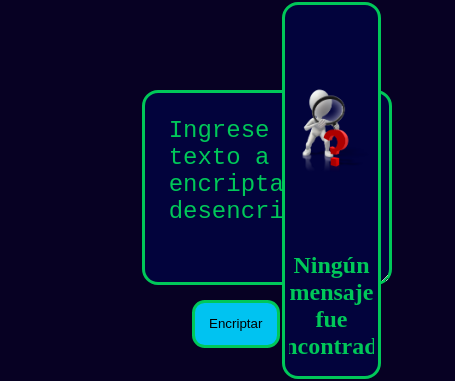
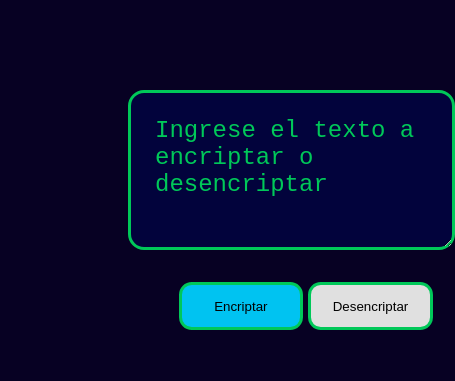
Before and after one commit to JCGIRALDOGIRALDO/TextEncryptor, a website: page index.html in a window 390 px wide. Shown: the part 186-567 px from the top of the page, 455 px wide, since content can reach past the window. Drawn offline with Linux system fonts and the light colour scheme.

Commit message:
se le empezo a dar diseño responsivo

```diff
--- a/assets/src/scss/base/reset.scss
+++ b/assets/src/scss/base/reset.scss
@@ -4,29 +4,34 @@
   margin: 0;
   padding: 0;
 }
+
 html,
 body {
   background-color: $primary-color;
 }
+
 .container {
   width: 100%;
   display: flex;
   flex-direction: column;
 }
+
 .header-content {
   width: 100%;
   display: flex;
   flex-direction: row;
+
   &__image {
     width: 6rem;
   }
+
   &__title {
     color: $secondary-color;
-
     width: 95%;
     margin: 2rem auto auto 7rem;
   }
 }
+
 .display-container {
   width: 100%;
   height: auto;
@@ -35,3 +40,18 @@ body {
   justify-content: center;
   align-content: center;
 }
+
+@media (max-width: 1000px) {
+  .header-content {
+    &__title {
+      display: flex;
+      flex-direction: column;
+    }
+  }
+
+  .display-container {
+    width: 100%;
+    display: flex;
+    flex-direction: column;
+  }
+}
--- a/assets/src/scss/layout/aside.scss
+++ b/assets/src/scss/layout/aside.scss
@@ -8,34 +8,24 @@
   flex-direction: column;
   justify-content: right;
 
-  //Estilosparaelsubcontenedordeaside&__display-section:;
+  // Estilos para el subcontenedor de aside__display-section
   &__display-section {
     width: 80%;
     margin: 0.5rem auto;
     height: 100%;
     border-radius: 1rem;
-    -webkit-border-radius: 1rem;
-    -moz-border-radius: 1rem;
-    -ms-border-radius: 1rem;
-    -o-border-radius: 1rem;
-    margin: 0.5rem auto;
     border: 0.2rem solid $accent-color;
-    border-radius: 1rem;
-    -webkit-border-radius: 1rem;
-    -moz-border-radius: 1rem;
-    -ms-border-radius: 1rem;
-    -o-border-radius: 1rem;
     background-color: $background-dark;
     display: flex;
     flex-direction: column;
   }
-  // Estilos para para el contenedor de la imagen
+
+  // Estilos para el contenedor de la imagen
   &__image-article {
     width: 90%;
     margin: 0 auto;
     height: auto;
     display: flex;
-    overflow: hidden;
     flex-direction: column;
     justify-content: center;
     align-items: center;
@@ -45,7 +35,6 @@
   &__image {
     max-width: 90%;
     height: 7rem auto;
-    overflow: hidden;
     display: flex;
     flex-direction: column;
     justify-content: center;
@@ -53,6 +42,7 @@
     margin: 5rem auto;
   }
 
+  // Estilos del texto
   &__text {
     color: $accent-color;
     text-align: center;
@@ -60,37 +50,45 @@
     align-content: center;
   }
 
-  // Estilos para el subcontenedor del texto y boton
+  // Estilos para el subcontenedor del texto y botón
   &__text-article {
     width: 80%;
     height: auto;
     margin: 0 auto;
-    overflow: hidden;
     display: flex;
     flex-direction: column;
     align-items: center;
     justify-content: center;
   }
 
-  // Estilo del texto
+  // Estilo del texto encriptado
   &__encrypted-text {
     margin-top: 1rem;
     width: 100%;
     height: 100%;
-    overflow: hidden;
     color: $text-color-primary;
   }
 
-  // Estilos del boton
+  // Estilos del botón
   &__copy-button {
     width: 100%;
     margin: 2rem auto;
     height: 3rem;
     border: 0.1rem solid #00c3f1;
     border-radius: 1rem;
-    -webkit-border-radius: 1rem;
-    -moz-border-radius: 1rem;
-    -ms-border-radius: 1rem;
-    -o-border-radius: 1rem;
+  }
+
+  @media (max-width: 1000px) {
+    width: 100%; // Ajusta el ancho de .aside-content en pantallas más grandes
+    justify-content: center; // Centra el contenido en pantallas más grandes
+    align-items: center; // Centra el contenido en pantallas más grandes
+
+    &__display-section {
+      margin: 1rem auto; // Ajusta el margen del subcontenedor de display-section
+    }
+
+    &__image-article {
+      width: 80%; // Ajusta el ancho del contenedor de imagen en pantallas más grandes
+    }
   }
 }
--- a/assets/src/scss/layout/main.scss
+++ b/assets/src/scss/layout/main.scss
@@ -33,10 +33,6 @@
     background-color: $background-dark;
     border: 0.2rem solid $accent-color;
     border-radius: 1rem;
-    -webkit-border-radius: 1rem;
-    -moz-border-radius: 1rem;
-    -ms-border-radius: 1rem;
-    -o-border-radius: 1rem;
     color: $accent-color;
     padding: 1.5rem;
     font-size: 1.5rem;
@@ -57,26 +53,46 @@
     align-content: center;
   }
 
-  // Estilos del los 2 botones
+  // Estilos de los botones
   &__button {
     width: 48%;
     height: 3rem;
     margin: 0.5rem auto;
     border: 0.2rem solid $accent-color;
     border-radius: 0.8rem;
-    -webkit-border-radius: 0.8rem;
-    -moz-border-radius: 0.8rem;
-    -ms-border-radius: 0.8rem;
-    -o-border-radius: 0.8rem;
   }
 
-  // Estilos del boton para encriptar
+  // Estilos del botón para encriptar
   &__button--encrypt {
     background-color: $secondary-color;
   }
 
-  // Estilos del boton para desencriptar
+  // Estilos del botón para desencriptar
   &__button--decrypt {
     background-color: $accent-color-btn;
   }
+
+  @media (max-width: 1000px) {
+    &__input-section {
+      width: 100%;
+    }
+
+    &__text-input-article {
+      width: 100%;
+    }
+
+    &__button-article {
+      width: 100%;
+    }
+    &__text-input-article {
+      width: 100%;
+      height: 10rem;
+    }
+    &__button-article {
+      width: 95%;
+
+      align-items: center;
+      align-content: center;
+    }
+  }
 }
```
Also changed, not shown: assets/css/styles.css.
